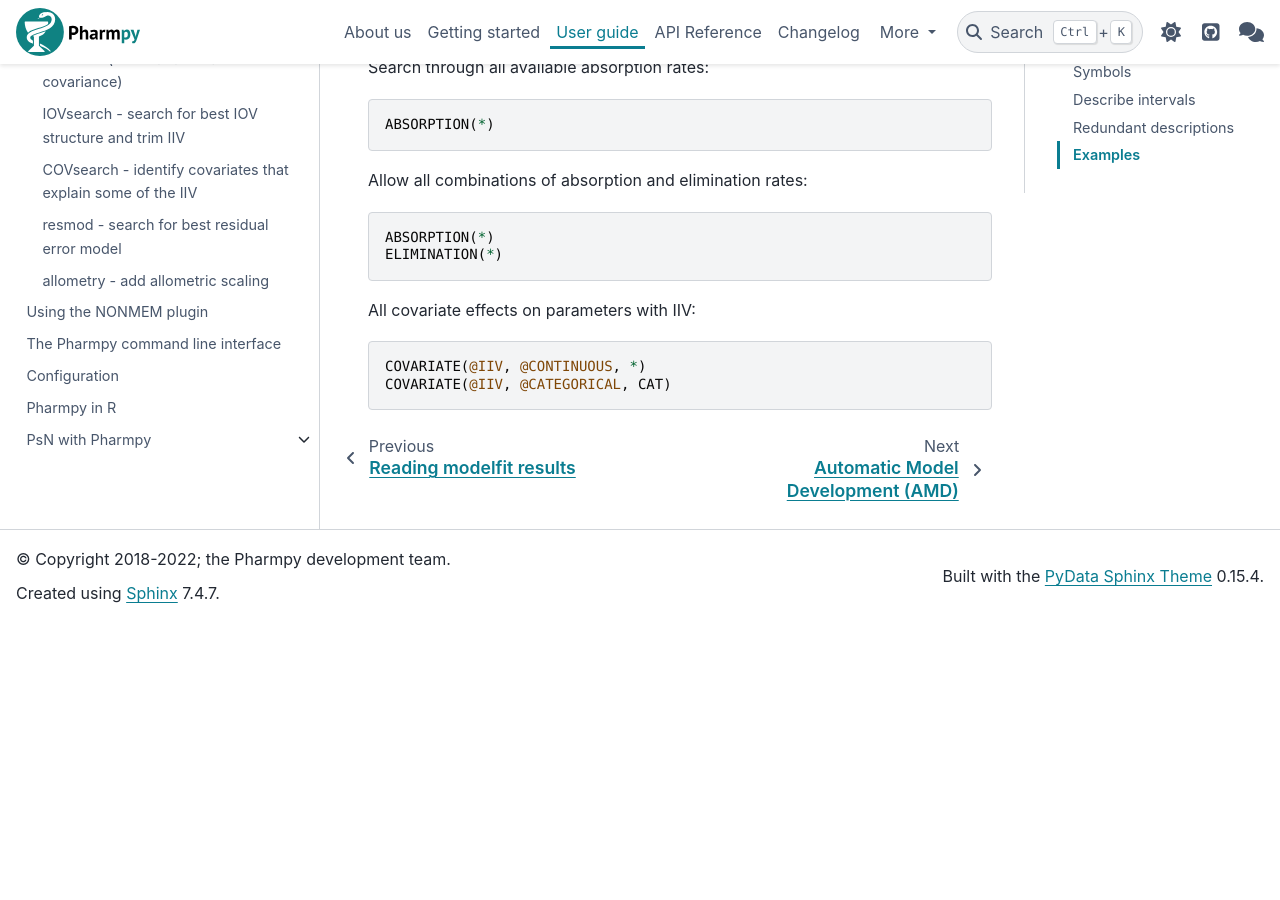
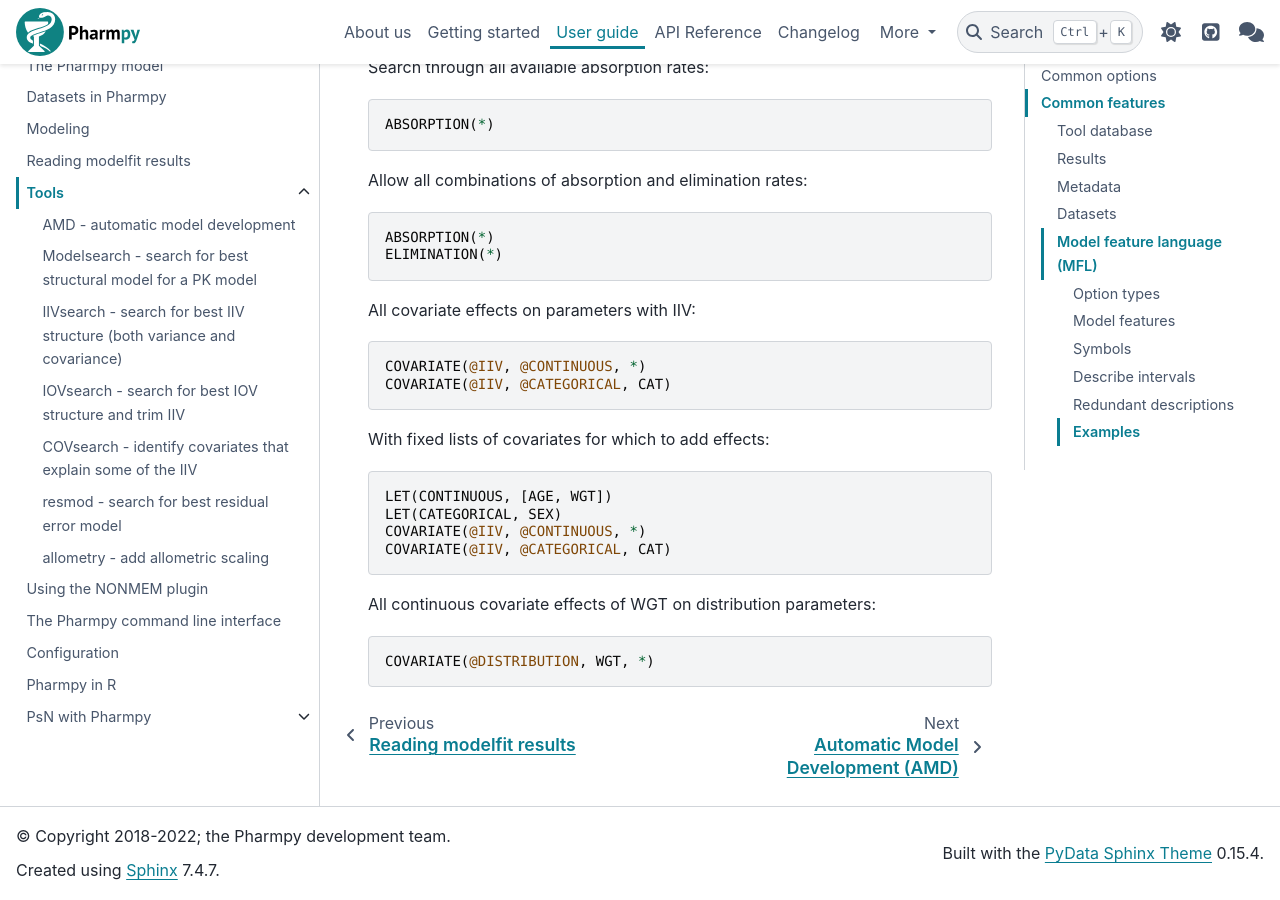
Before and after one commit to pharmpy/pharmpy, a Sphinx documentation site: the page built from docs/tools.rst, in a window 1280 px wide and 900 px high, scrolled down 8318 px. Built offline with Sphinx 7.4.7 and the PyData theme 0.15.4, drawn with Linux system fonts in a browser that asks for light colours; before the commit the page ends 8941 px from its top, so only the background shows below that.

Commit message:
Add more MFL examples for covariate effects

```diff
--- a/docs/tools.rst
+++ b/docs/tools.rst
@@ -367,3 +367,18 @@
 
     COVARIATE(@IIV, @CONTINUOUS, *)
     COVARIATE(@IIV, @CATEGORICAL, CAT)
+
+With fixed lists of covariates for which to add effects:
+
+.. code::
+
+    LET(CONTINUOUS, [AGE, WGT])
+    LET(CATEGORICAL, SEX)
+    COVARIATE(@IIV, @CONTINUOUS, *)
+    COVARIATE(@IIV, @CATEGORICAL, CAT)
+
+All continuous covariate effects of WGT on distribution parameters:
+
+.. code::
+
+   COVARIATE(@DISTRIBUTION, WGT, *)
```
